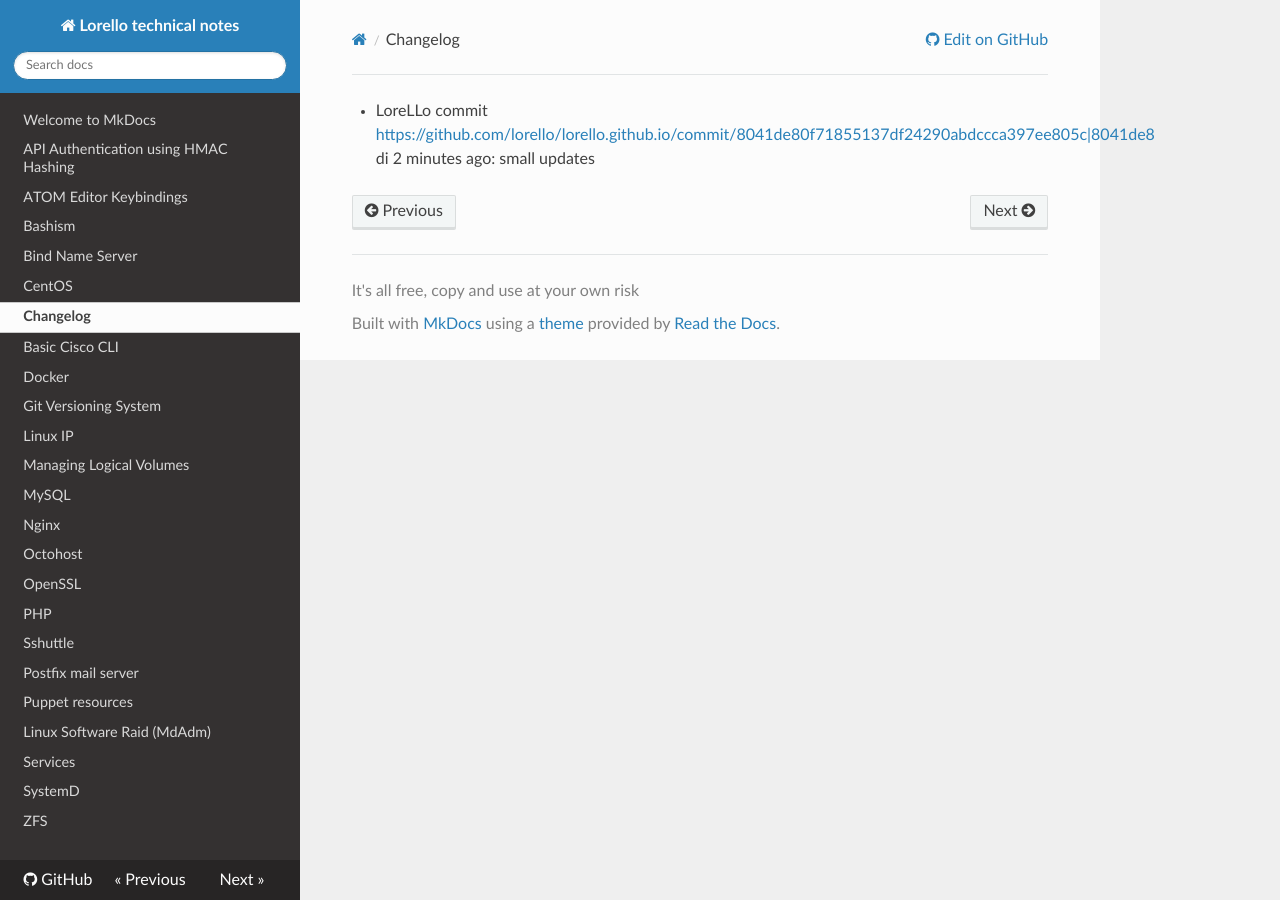
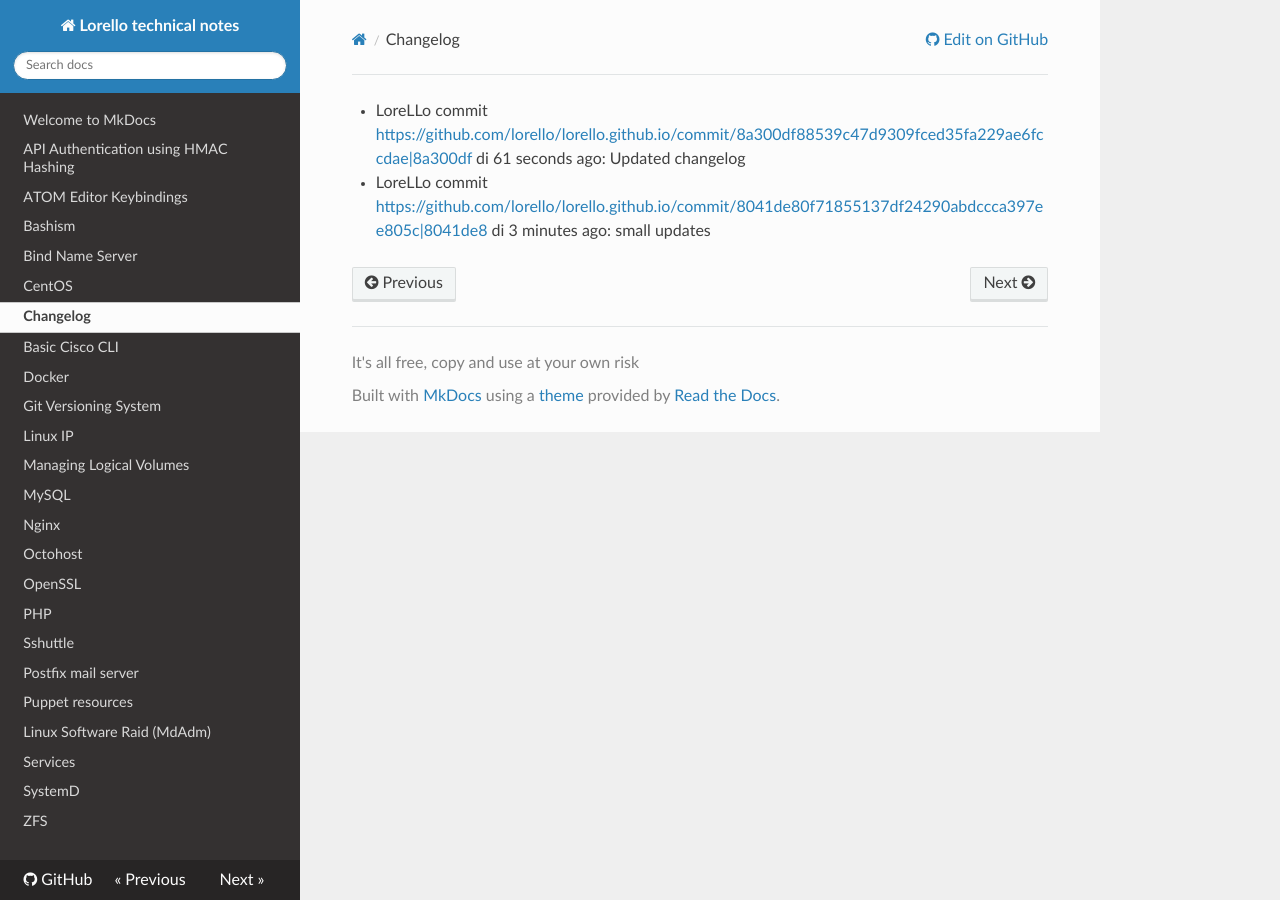
Before and after one commit to lorello/lorello.github.io, an MkDocs documentation site: the page built from docs/changelog.md, in a window 1280 px wide. Built offline with MkDocs 1.6.1, drawn with Linux system fonts in a browser that asks for light colours; nearby versions of some CDN libraries.

Commit message:
Updated changelog

```diff
--- a/docs/changelog.md
+++ b/docs/changelog.md
@@ -1 +1,3 @@
-* LoreLLo commit <https://github.com/lorello/lorello.github.io/commit/8041de80f71855137df24290abdccca397ee805c|8041de8> di 2 minutes ago: small updates
+* LoreLLo commit <https://github.com/lorello/lorello.github.io/commit/8a300df88539c47d9309fced35fa229ae6fccdae|8a300df> di 61 seconds ago: Updated changelog
+
+* LoreLLo commit <https://github.com/lorello/lorello.github.io/commit/8041de80f71855137df24290abdccca397ee805c|8041de8> di 3 minutes ago: small updates
```
